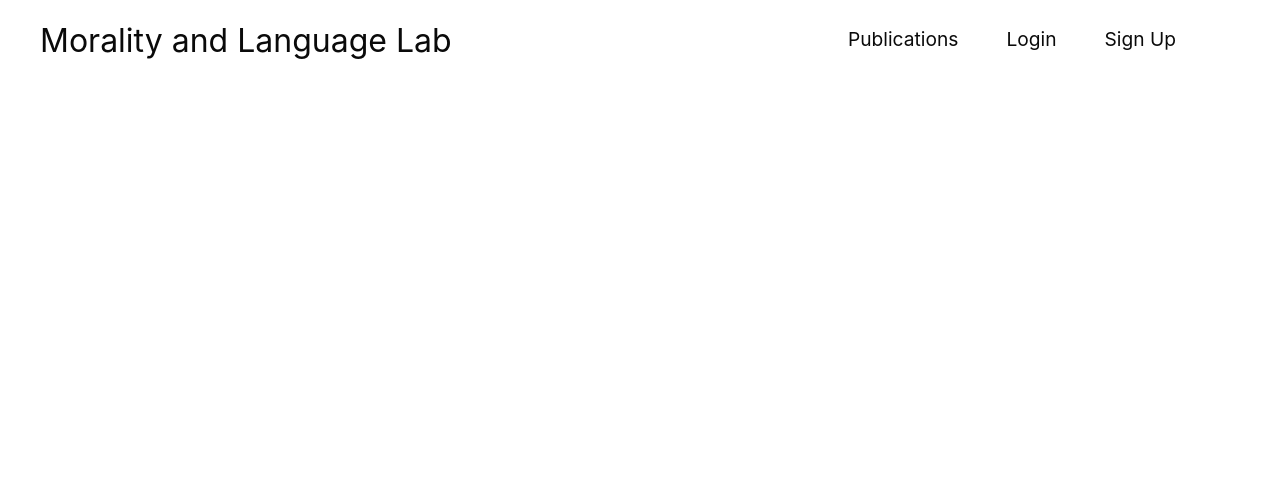
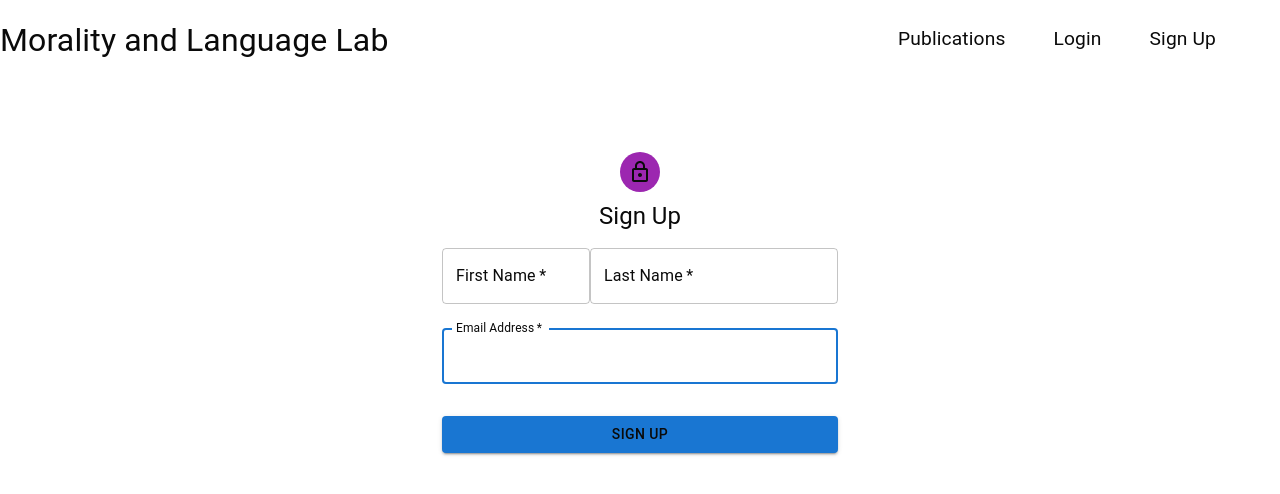
Before and after one commit to AaryaDevnani/MOLA-LAB-Challenge, a React (Create React App) app: page /signup in a window 1280 px wide. Shown: the top 494 px of the page. Built offline with nearby package versions, Linux system fonts and the light colour scheme.

Commit message:
Added UI for Login, Sign Up, and Set Password

```diff
--- a/src/App.css
+++ b/src/App.css
@@ -1,3 +1,3 @@
 body{
-  margin: 0px 40px;
+  margin: 0px 20px;
 }
--- a/src/App.js
+++ b/src/App.js
@@ -3,6 +3,9 @@
 import { BrowserRouter as Router, Routes, Route } from 'react-router-dom';
 import Home from './components/home';
 import Nav from './components/NavBar'
+import SignUp from './components/signUp'
+import Login from './components/login'
+import SetPassword from './components/setPassword';
 function App() {
   return (
     <Router>
@@ -10,6 +13,9 @@
       <Nav/>
       <Routes>
       <Route exact path="/" element={<Home />} />
+      <Route exact path="/signup" element={<SignUp />} />
+      <Route exact path="/login" element={<Login />} />
+      <Route exact path="/setpassword" element={< SetPassword/>} />
       </Routes>
     </div>
     </Router>
--- a/src/components/NavBar.js
+++ b/src/components/NavBar.js
@@ -31,7 +31,7 @@
             <li className="nav-item">
               <NavLink
                 exact
-                to="/about"
+                to="/login"
                 activeClassName="active"
                 className="nav-links"
                 onClick={click ? handleClick : null}
@@ -42,7 +42,7 @@
             <li className="nav-item">
               <NavLink
                 exact
-                to="/blog"
+                to="/signup"
                 activeClassName="active"
                 className="nav-links"
                 onClick={click ? handleClick : null}
--- /dev/null
+++ b/src/components/login.js
@@ -0,0 +1,83 @@
+import React from 'react'
+import Avatar from '@mui/material/Avatar';
+import Button from '@mui/material/Button';
+import CssBaseline from '@mui/material/CssBaseline';
+import TextField from '@mui/material/TextField';
+import Link from '@mui/material/Link';
+import Grid from '@mui/material/Grid';
+import Box from '@mui/material/Box';
+import LockOutlinedIcon from '@mui/icons-material/LockOutlined';
+import Typography from '@mui/material/Typography';
+import Container from '@mui/material/Container';
+
+function Login() {
+  return (
+    <div>
+        <Container component="main" maxWidth="xs">
+        <CssBaseline />
+        <Box
+          sx={{
+            marginTop: 8,
+            display: 'flex',
+            flexDirection: 'column',
+            alignItems: 'center',
+          }}
+        >
+          <Avatar sx={{ m: 1, bgcolor: 'secondary.main' }}>
+            <LockOutlinedIcon />
+          </Avatar>
+          <Typography component="h1" variant="h5">
+            Login
+          </Typography>
+          <Box component="form">
+
+            <TextField
+              margin="normal"
+              required
+              fullWidth
+              id="email"
+              label="Email Address"
+              name="email"
+              autoComplete="email"
+              autoFocus
+            />
+            <TextField
+              margin="normal"
+              required
+              fullWidth
+              id="Password"
+              label="Password"
+              name="Password"
+              autoComplete="Password"
+              autoFocus
+            />
+            <Button
+              type="submit"
+              fullWidth
+              variant="contained"
+              sx={{ mt: 3, mb: 2 }}
+            >
+              Sign In
+            </Button>
+            <Grid container>
+              <Grid item xs>
+                <Link href="#" variant="body2">
+                  Forgot password?
+                </Link>
+              </Grid>
+              <Grid item>
+                <Link href="#" variant="body2">
+                  {"Don't have an account? Sign Up"}
+                </Link>
+              </Grid>
+            </Grid>
+          </Box>
+        </Box>
+        {/* <Copyright sx={{ mt: 8, mb: 4 }} /> */}
+      </Container>
+    </div>
+
+  )
+}
+
+export default Login
--- /dev/null
+++ b/src/components/setPassword.js
@@ -0,0 +1,62 @@
+import React from 'react'
+import Button from '@mui/material/Button';
+import CssBaseline from '@mui/material/CssBaseline';
+import TextField from '@mui/material/TextField';
+import Box from '@mui/material/Box';
+import Typography from '@mui/material/Typography';
+import Container from '@mui/material/Container';
+function SetPassword() {
+  return (
+    <div>
+        <Container component="main" maxWidth="xs">
+        <CssBaseline />
+        <Box
+          sx={{
+            marginTop: 8,
+            display: 'flex',
+            flexDirection: 'column',
+            alignItems: 'center',
+          }}
+        >
+          <Typography component="h1" variant="h5">
+            Set Password
+          </Typography>
+          <Box component="form">
+
+            <TextField
+              margin="normal"
+              required
+              fullWidth
+              id="Password"
+              label="Password"
+              name="Password"
+              autoComplete="Password"
+              autoFocus
+            />
+            <TextField
+              margin="normal"
+              required
+              fullWidth
+              id="confirmPassword"
+              label="Confirm Password"
+              name="Confirm Password"
+            //   autoComplete="Password"
+              autoFocus
+            />
+            <Button
+              type="submit"
+              fullWidth
+              variant="contained"
+              sx={{ mt: 3, mb: 2 }}
+            >
+              Sign In
+            </Button>
+          </Box>
+        </Box>
+        {/* <Copyright sx={{ mt: 8, mb: 4 }} /> */}
+      </Container>
+    </div>
+  )
+}
+
+export default SetPassword
--- /dev/null
+++ b/src/components/signUp.js
@@ -0,0 +1,82 @@
+import React from 'react'
+import Avatar from '@mui/material/Avatar';
+import Button from '@mui/material/Button';
+import CssBaseline from '@mui/material/CssBaseline';
+import TextField from '@mui/material/TextField';
+import Grid from '@mui/material/Grid';
+import Box from '@mui/material/Box';
+import LockOutlinedIcon from '@mui/icons-material/LockOutlined';
+import Typography from '@mui/material/Typography';
+import Container from '@mui/material/Container';
+
+function SignUp() {
+  return (
+    <div>
+
+        <Container component="main" maxWidth="xs">
+        <CssBaseline />
+        <Box
+          sx={{
+            marginTop: 8,
+            display: 'flex',
+            flexDirection: 'column',
+            alignItems: 'center',
+          }}
+        >
+          <Avatar sx={{ m: 1, bgcolor: 'secondary.main' }}>
+            <LockOutlinedIcon />
+          </Avatar>
+          <Typography component="h1" variant="h5">
+            Sign Up
+          </Typography>
+          <Box component="form">
+          <Grid container>
+              <Grid item xs>
+              <TextField
+              margin="normal"
+              required
+              name="First Name"
+              label="First Name"
+              type="text"
+              id="firstName"
+            />
+              </Grid>
+              <Grid item>
+              <TextField
+              margin="normal"
+              required
+              name="Last Name"
+              label="Last Name"
+              type="text"
+              id="lastName"
+            />
+              </Grid>
+            </Grid>
+            <TextField
+              margin="normal"
+              required
+              fullWidth
+              id="email"
+              label="Email Address"
+              name="email"
+              autoComplete="email"
+              autoFocus
+            />
+            <Button
+              type="submit"
+              fullWidth
+              variant="contained"
+              sx={{ mt: 3, mb: 2 }}
+            >
+              Sign Up
+            </Button>
+
+          </Box>
+        </Box>
+      </Container>
+    </div>
+
+  )
+}
+
+export default SignUp
--- a/src/components/styles/NavBar.css
+++ b/src/components/styles/NavBar.css
@@ -1,6 +1,5 @@
 * {
-  margin: 0;
-  padding: 0;
+
   color: #0a0a0a !important;
 }
 
```
